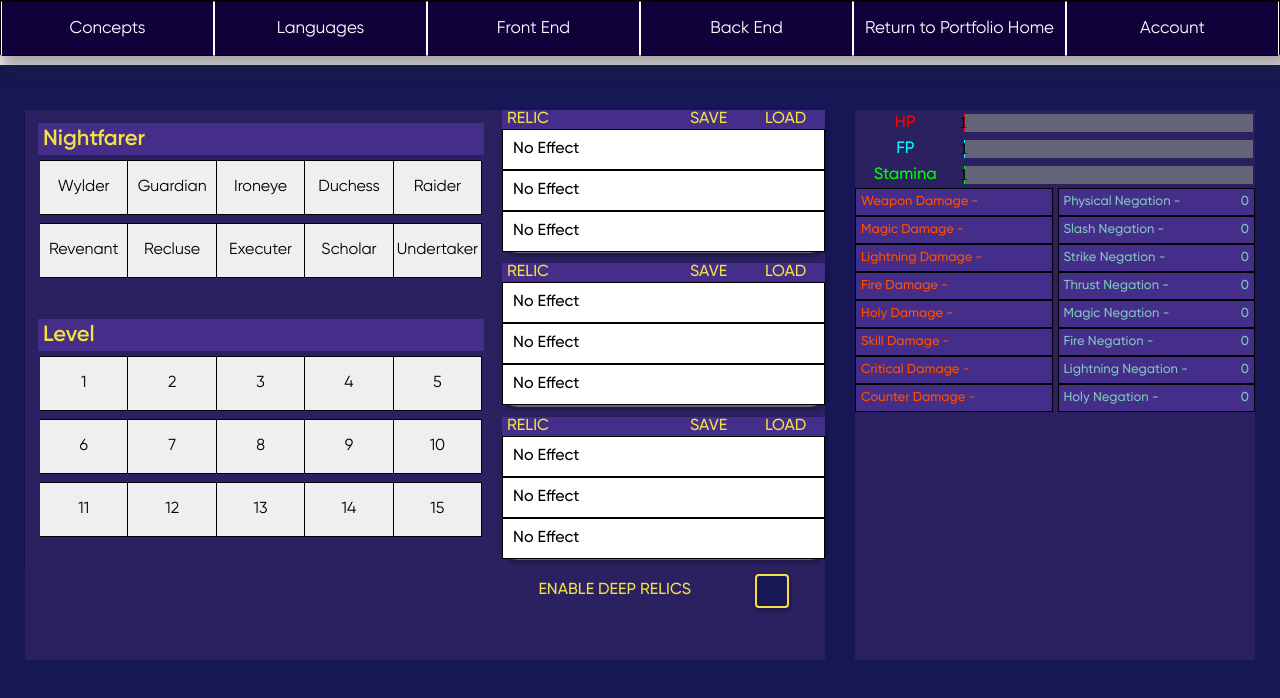
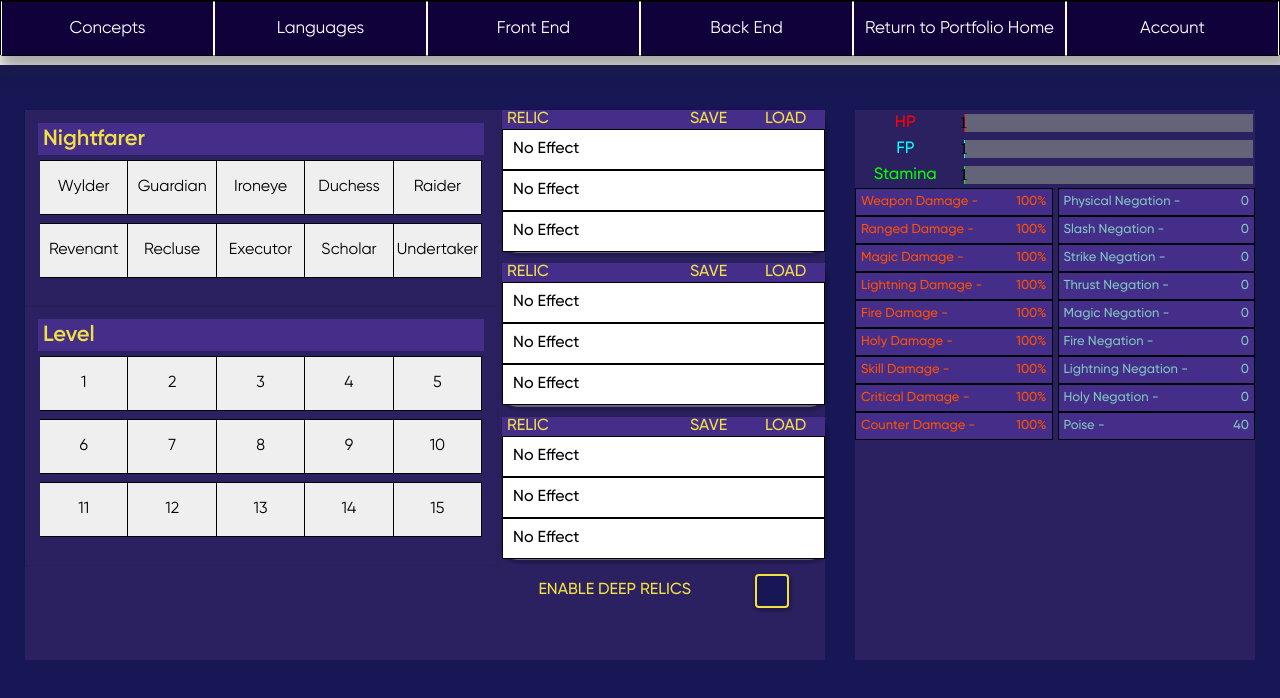
Before and after one commit to NLanese/the-codex, a Next.js app: page /showcases/projects/nightreign in a window 1280 px wide. Shown: the top 698 px of the page. Built offline with nearby package versions, Linux system fonts and the light colour scheme.

Commit message:
Relics Modal implementatio started

```diff
--- a/OstrichComponents/Tabs/OstrichTabBar.js
+++ b/OstrichComponents/Tabs/OstrichTabBar.js
@@ -152,8 +152,8 @@ export const OstrichTabBar = ({
                     borderBottom: "1px solid black",
                     width: 300
                 }
-                let surrogate = style ? {...style} : null
-                setBarStyle({...tempBar, ...surrogate})
+                // let surrogate = style ? {...style} : null
+                setBarStyle({...tempBar, ...style})
             }
 
             // Checks Default Imported Styles
--- a/components/Nightreign/RelicsModal.js
+++ b/components/Nightreign/RelicsModal.js
@@ -13,19 +13,29 @@ import Styles from "../../styles/styles";
 // Ostrich
 import { OstCard } from "../../OstrichComponents/Format/OstCard";
 import { OstrichTabBar } from "../../OstrichComponents/Tabs/OstrichTabBar"
+import { FormText } from "../../OstrichComponents/Forms/FormText";
+
+import offensiveRelics from "../../constants/projects/nightreign/relics/offensiveRelics";
 
 export default function RelicsModal() {
 
     const [effectCat, setEffectCat] = useState()
 
+    function renderRelicsInCategory(){
+        return
+    }
+
     return(
-        <div>
+        <div style={{backgroundColor: 'lime'}}>
             <div>
                 Select an Effect
             </div>
             <OstrichTabBar
-                tabs={["Offensive", "Defensive", "Stat Changes", "Starting Equipment"]}
+                style={{width: '80%', marginLeft: '10%'}}
+                tabs={["All", "Offensive", "Defensive", "Stat Changes", "Starting Equipment"]}
+                onTabClick={(tab) => setEffectCat(tab)}
             />
+            <input />
         </div>
     )
 }
--- a/components/Nightreign/functions/determineBaseNegations.js
+++ b/components/Nightreign/functions/determineBaseNegations.js
@@ -9,6 +9,7 @@ export default function determineBaseNegations(nightfarer){
             fire: 0.19,
             lightning: .20,
             holy: .17,
+            poise: 40
         }
     }
     else if (nightfarer === "Guardian"){
@@ -21,6 +22,7 @@ export default function determineBaseNegations(nightfarer){
             fire: 0.14,
             lightning: .15,
             holy: .17,
+            poise: 120
         }
     }
     else if (nightfarer === "Ironeye"){
@@ -33,6 +35,7 @@ export default function determineBaseNegations(nightfarer){
             fire: 0.14,
             lightning: .15,
             holy: .17,
+            poise: 40
         }
     }
     else if (nightfarer === "Duchess"){
@@ -45,6 +48,7 @@ export default function determineBaseNegations(nightfarer){
             fire: 0.22,
             lightning: .22,
             holy: .23,
+            poise: 40
         }
     }
     else if (nightfarer === "Raider"){
@@ -57,6 +61,7 @@ export default function determineBaseNegations(nightfarer){
             fire: 0.24,
             lightning: .15,
             holy: .17,
+            poise: 120
         }
     }
     else if (nightfarer === "Revenant"){
@@ -69,6 +74,7 @@ export default function determineBaseNegations(nightfarer){
             fire: 0.29,
             lightning: .29,
             holy: .20,
+            poise: 40
         }
     }
     else if (nightfarer === "Recluse"){
@@ -81,6 +87,7 @@ export default function determineBaseNegations(nightfarer){
             fire: 0.24,
             lightning: .25,
             holy: .25,
+            poise: 40
         }
     }
     else if (nightfarer === "Executor"){
@@ -93,6 +100,7 @@ export default function determineBaseNegations(nightfarer){
             fire: 0.19,
             lightning: .15,
             holy: .22,
+            poise: 40
         }
     }
     else{
@@ -105,6 +113,7 @@ export default function determineBaseNegations(nightfarer){
             fire: 0,
             lightning: 0,
             holy: 0,
+            poise: 40
         }
     }
 }
--- a/constants/projects/nightreign/relics/offensiveRelics.js
+++ b/constants/projects/nightreign/relics/offensiveRelics.js
@@ -1,4 +1,4 @@
-export default offensiveRelics = [
+const offensiveRelics = [
     {
         title: "Taking attacks improves attack power",
         desc: "15% Buff to ALL DAMAGE after taking damage from an unblocked enemy attack. Lasts 10 seconds and refreshes duration on next hit.",
@@ -550,3 +550,5 @@ export default offensiveRelics = [
          }
     },
 ]
+
+export default offensiveRelics
--- a/pages/showcases/projects/nightreign.js
+++ b/pages/showcases/projects/nightreign.js
@@ -16,6 +16,7 @@ import { FormMultipleChoice } from "../../../OstrichComponents/Forms/FormMultipl
 // Nighteign Functions
 import determineBaseVitals from "../../../components/Nightreign/functions/determineBaseVitals";
 import determineBaseNegations from "../../../components/Nightreign/functions/determineBaseNegations";
+import RelicsModal from "../../../components/Nightreign/RelicsModal";
 
 export default function BetBotProjectPage() {
 ////////////
@@ -50,6 +51,20 @@ const silveredNight = "#7fc7bf"
     const [relic2, setRelic2] = useState({})
     const [relic3, setRelic3] = useState({})
 
+    const [all_relic_effects, set_all_relic_effects] = useState([])
+
+    const [effect11, SetEffect11] = useState(false)
+    const [effect12, SetEffect12] = useState(false)
+    const [effect13, SetEffect13] = useState(false)
+
+    const [effect21, SetEffect21] = useState(false)
+    const [effect22, SetEffect22] = useState(false)
+    const [effect23, SetEffect23] = useState(false)
+
+    const [effect31, SetEffect31] = useState(false)
+    const [effect32, SetEffect32] = useState(false)
+    const [effect33, SetEffect33] = useState(false)
+
     const [deepEnabled, setDeepEnabled] = useState(false)
     const [deepDisplayed, setDeepDisplayed] = useState(false)
 
@@ -72,8 +87,19 @@ const silveredNight = "#7fc7bf"
             setFP(vitalsObject.FP)
             setStam(vitalsObject.Stam)
         }
+    }, [nightfarer, lvl])
 
-    }, [nightfarer, lvl])
+    useEffect(() => {
+        set_all_relic_effects([
+            effect11, effect12, effect13,
+            effect21, effect22, effect23,
+            effect31, effect32, effect33
+        ])
+    }, [
+        effect11, effect12, effect13,
+        effect21, effect22, effect23,
+        effect31, effect32, effect33
+    ])
 
 
 
@@ -126,7 +152,7 @@ function renderNightFarer(){
                     id: "2",
                     type: "MC",
                     template: "tabs",
-                    options: ["Wylder", "Guardian", "Ironeye", "Duchess", "Raider", "Revenant", "Recluse", "Executer", "Scholar", "Undertaker"],
+                    options: ["Wylder", "Guardian", "Ironeye", "Duchess", "Raider", "Revenant", "Recluse", "Executor", "Scholar", "Undertaker"],
                     textStyle: {fontSize: 16},
                   }
                 }
@@ -260,6 +286,7 @@ function renderStats(){
         <div style={{display: 'flex', flexDirection: 'row', gap: 5}}>
             <div style={{flex: 6}}>
                 {renderStat("Weapon", "off")}
+                {renderStat("Ranged", "off")}
                 {renderStat("Magic", "off")}
                 {renderStat("Lightning", "off")}
                 {renderStat("Fire", "off")}
@@ -277,6 +304,7 @@ function renderStats(){
                 {renderStat("Fire", "neg")}
                 {renderStat("Lightning", "neg")}
                 {renderStat("Holy", "neg")}
+                {renderStat("Poise", "neg")}
             </div>
         </div>
     )
@@ -293,6 +321,9 @@ function renderStat(type, variety){
     else{
         color = silveredNight
         caption = "Negation"
+        if (type === "Poise"){
+            caption = ""
+        }
     }
 
     return(
@@ -345,6 +376,30 @@ function renderVitals(){
     )
 }
 
+// RELIC MODAL //
+function renderRelicModal(){
+    return(
+        <ReactModal
+        isOpen={relicsModal}
+        onRequestClose={() => setRelicsModal(false)}
+        shouldCloseOnOverlayClick={true}
+        style={{
+        overlay: {
+            zIndex: 9999,
+            backgroundColor: 'rgba(17, 3, 64, 0.85)',
+        },
+        content: {
+            backgroundColor: 'white',
+            width: '50%', marginLeft: '25%', minWidth: 300,
+            height: '36%', marginTop: '20%', minHeight: 220,
+            borderRadius: 20
+        }
+        }}
+        >
+            <RelicsModal />
+        </ReactModal>
+    )
+}
 
 ///////////////
 // Functions //
@@ -359,7 +414,6 @@ function renderVitals(){
 function determineRenderedValue(type, variety){
     if (variety === "neg"){
         let negationBases = getBaseNegations(nightfarer)
-            console.log(negationBases)
         if (type === "Physical"){
             return negationBases.phys
         }
@@ -384,8 +438,18 @@ function renderVitals(){
         else if (type === "Holy"){
             return negationBases.holy
         }
+        else if (type === "Poise"){
+            return negationBases.poise
+        }
+    }
+    else if (variety === "off"){
+        return (100 * determineDamModifier(type) + "%")
     }
 
+}
+
+function determineDamModifier(type){
+    return 1
 }
 
 
@@ -394,6 +458,7 @@ function renderVitals(){
 /////////////////
 return(
     <div style={{paddingTop: 20, backgroundColor: depthColor, height: '100vh'}}>
+        {renderRelicModal()}
         {renderSelectionsContainer()}
     </div>
 )
```
Lines whose indentation alone changed are shown as unchanged.
